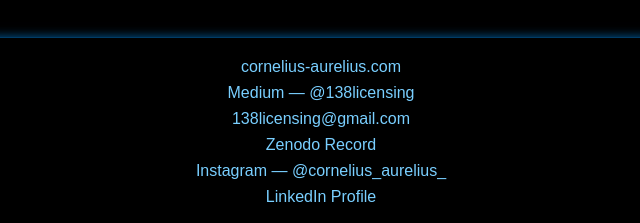
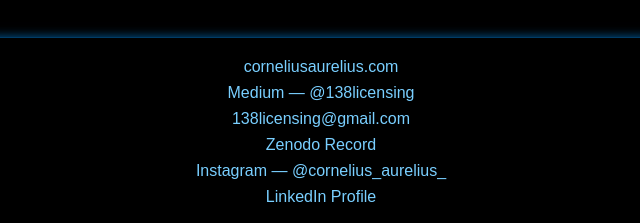
Before and after one commit to Cornelius-Aurelius/Books-to-AI-BOOK-CHATS, a plain HTML site: page index.html in a window 1280 px wide. Shown: the part 1047-1270 px from the top of the page, 319-959 px from the left. Drawn offline with Linux system fonts and the light colour scheme.

Commit message:
Update index.html

```diff
--- a/index.html
+++ b/index.html
@@ -173,7 +173,7 @@
 
         <a href="https://cornelius-aurelius.com/"
            style="color:#79cfff;text-decoration:none;" target="_blank">
-           cornelius-aurelius.com
+           corneliusaurelius.com
         </a>
 
         <a href="https://medium.com/@138licensing"
```
